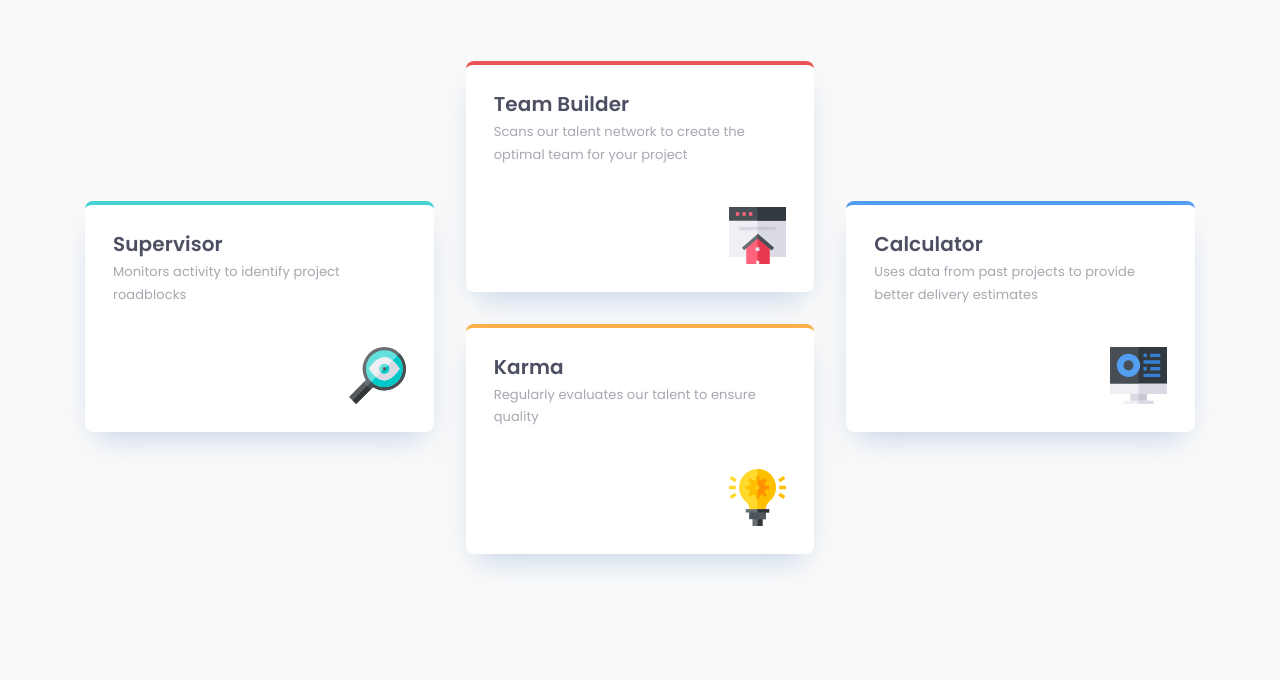
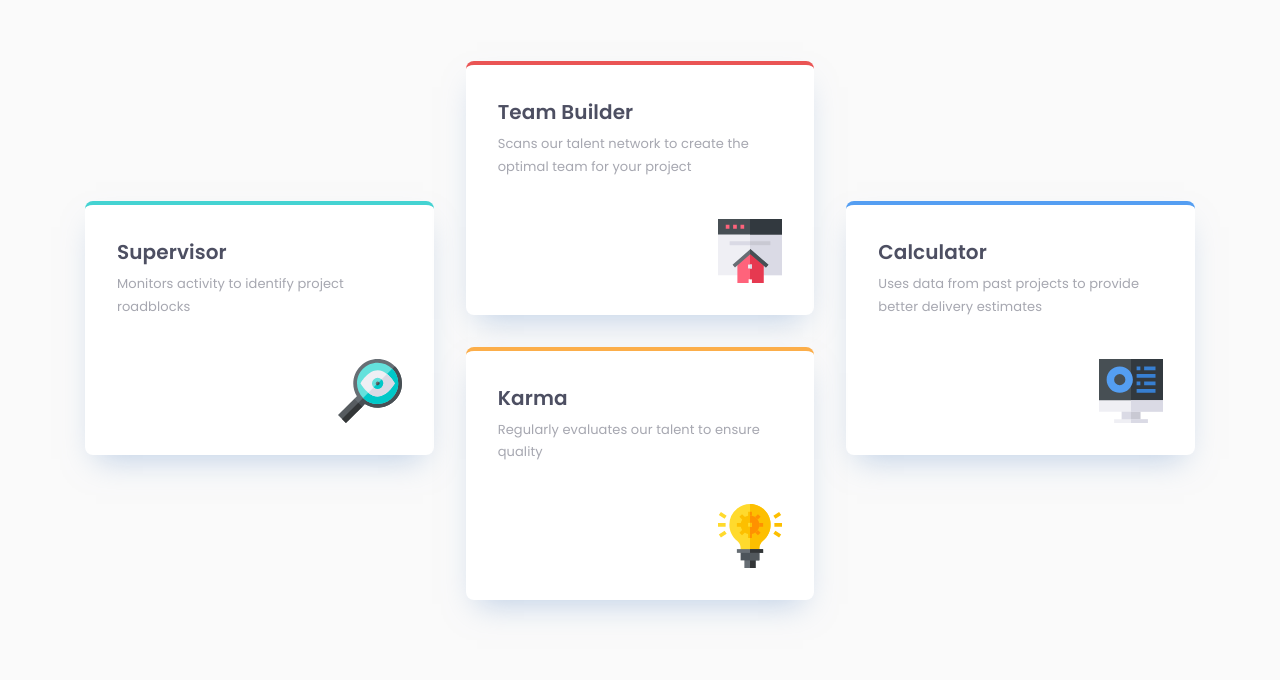
Before and after one commit to Muhammadjewel/four-card-feature-section, a plain HTML site: page index.html in a window 1280 px wide. Shown: the part 255-935 px from the top of the page. Before the commit the page ends 889 px from the top, so only its background shows below. Drawn offline with Linux system fonts and the light colour scheme.

Commit message:
Update styles to fit design

```diff
--- a/css/styles.css
+++ b/css/styles.css
@@ -167,11 +167,11 @@ select:-webkit-autofill:focus {
   font-weight: 200;
   line-height: normal;
   letter-spacing: 0.01044rem;
+  color: rgb(var(--color-text));
 }
 
 .features__heading-bold {
   font-weight: 600;
-  color: rgb(var(--color-text));
 }
 
 .features__list {
@@ -204,6 +204,19 @@ only screen and (                min-resolution: 2dppx) {
 }
 
 @media only screen and (min-width: 48em) {
+  .feature-card {
+    padding: 32px;
+  }
+
+  .feature-card__title {
+    margin-bottom: 6px;
+  }
+
+  .feature-card__img {
+    width: 64px;
+    height: 64px;
+  }
+
   .features {
     padding-top: 80px;
     padding-bottom: 80px;
```
